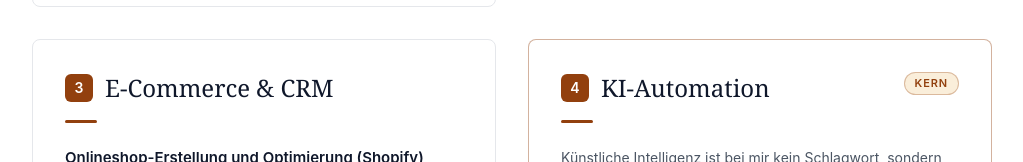
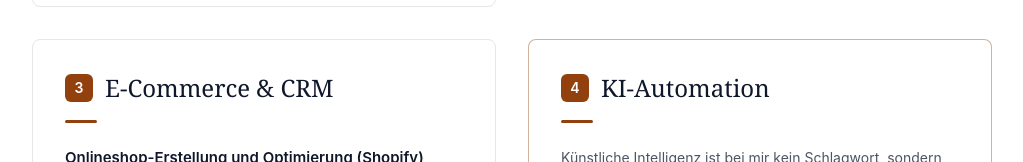
Before and after one commit to DonEazzy77/portfolio, an Astro site: page /leistungen in a window 1280 px wide. Shown: the part 1306-1468 px from the top of the page, without its empty margins (128-1151 px from the left). Built offline with nearby package versions, Linux system fonts and the light colour scheme; Astro itself is replaced by a stand-in of ours.

Commit message:
feat(leistungen): KERN-Badge entfernen
Positionierungs-Entscheid Torsten + Biz vom 20.08.: vier gleichwertige
Karten. Die KI-Differenzierung traegt bereits ueber Eyebrow, Claim,
Kartentext und berta-Link.

Nur das Badge, kein Layout-Umbau, keine Copy-Aenderung. Das kern-Flag
bleibt in Verwendung (Kartenrahmen border-primary/40) - dessen Entfernung
war nicht beauftragt und ist als Rueckfrage an Biz gemeldet.

```diff
--- a/src/pages/leistungen.astro
+++ b/src/pages/leistungen.astro
@@ -113,11 +113,6 @@ const pageOgTitle = 'Webdesign, Online-Marketing & KI-Automation · Torsten Gün
                   {gruppe.titel}
                 </h2>
               </div>
-              {gruppe.kern && (
-                <span class="inline-flex items-center px-2.5 py-0.5 rounded-full text-[11px] font-semibold tracking-[0.08em] uppercase bg-primary-soft text-primary border border-primary/30 shrink-0">
-                  Kern
-                </span>
-              )}
             </div>
 
             <div class="w-8 h-[3px] bg-primary rounded-full mb-6" aria-hidden="true"></div>
```
